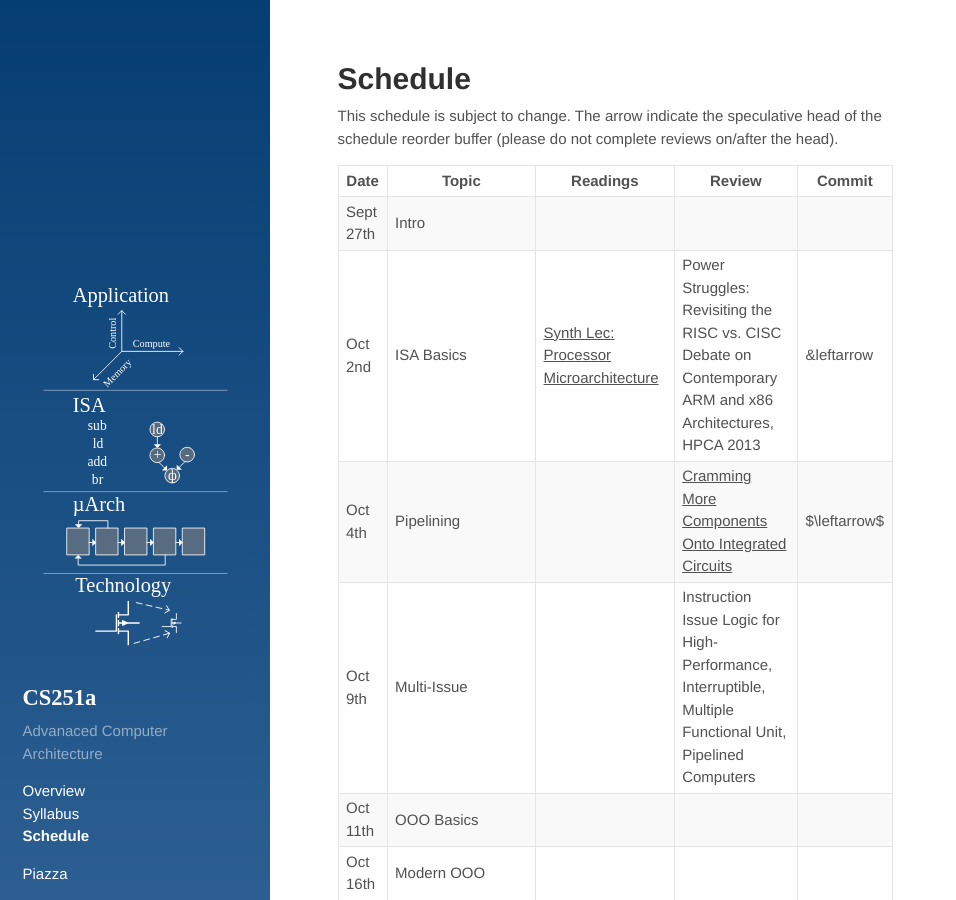
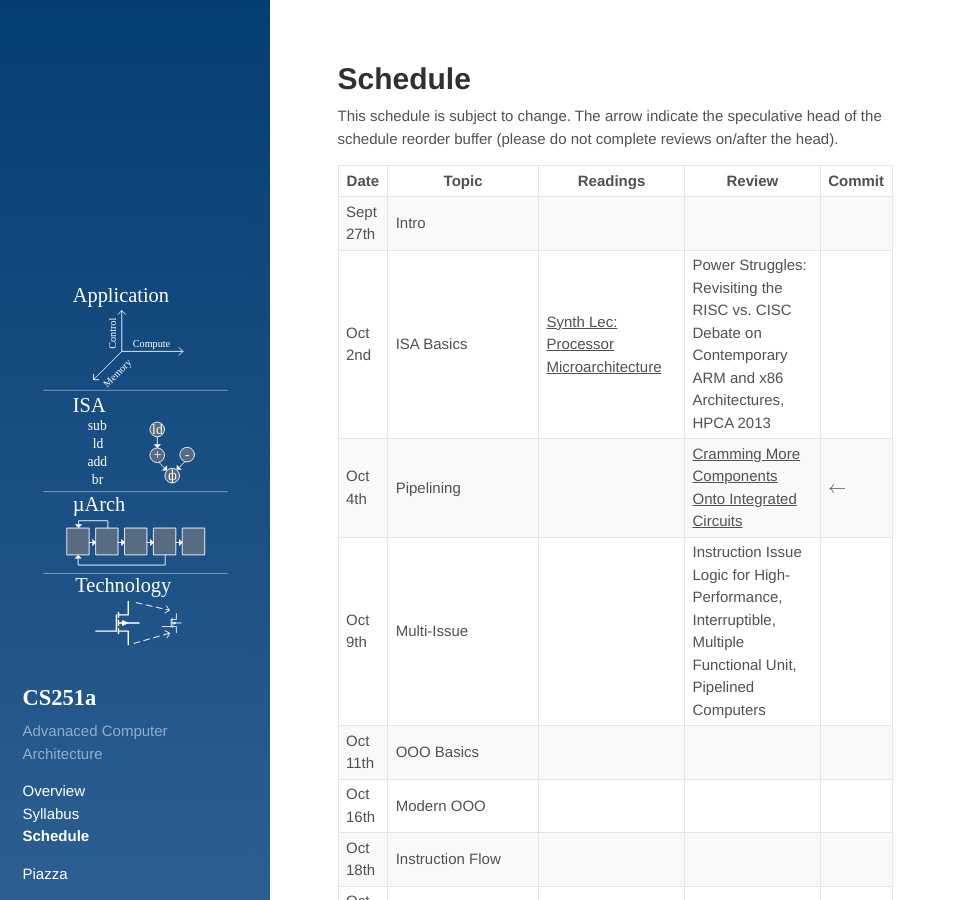
Before and after one commit to PolyArch/cs259, a Jekyll site: the page built from 02-schedule.md, in a window 1280 px wide and 900 px high. Shown: the whole window, without its empty margins (0-956 px from the left). Built offline with Jekyll 4.4.1, drawn with Linux system fonts in a browser that asks for light colours; formulas are drawn with MathJax 3; part of the change alters nothing that is shown.

```diff
--- a/02-schedule.md
+++ b/02-schedule.md
@@ -8,7 +8,7 @@ This schedule is subject to change.  The arrow indicate the speculative head of
 | Date      | Topic                                  | Readings                                                                      | Review                                                                                                     | Commit |
 |-----------|----------------------------------------|-------------------------------------------------------------------------------|------------------------------------------------------------------------------------------------------------|--------|
 | Sept 27th | Intro                                  |                                                                               |                                                                                                            |        |
-| Oct 2nd   | ISA Basics                             | [Synth Lec: Processor Microarchitecture][synth-proc-micro]                    | Power Struggles: Revisiting the RISC vs. CISC Debate on Contemporary ARM and x86 Architectures, HPCA 2013  | &leftarrow  |
+| Oct 2nd   | ISA Basics                             | [Synth Lec: Processor Microarchitecture][synth-proc-micro]                    | Power Struggles: Revisiting the RISC vs. CISC Debate on Contemporary ARM and x86 Architectures, HPCA 2013  |   |
 | Oct 4th   | Pipelining                             |                                                                               | [Cramming More Components Onto Integrated Circuits][moore65]                                               | $\leftarrow$       |
 | Oct 9th   | Multi-Issue                            |                                                                               | Instruction Issue Logic for High-Performance, Interruptible, Multiple Functional Unit, Pipelined Computers |        |
 | Oct 11th  | OOO Basics                             |                                                                               |                                                                                                            |        |
--- a/_includes/head.html
+++ b/_includes/head.html
@@ -15,6 +15,16 @@
   <link rel="stylesheet" href="{{ site.baseurl }}/public/css/hyde.css">
   <!-- <link rel="stylesheet" href="http://fonts.googleapis.com/css?family=PT+Sans:400,400italic,700|Abril+Fatface"> -->
 
+ <script type="text/x-mathjax-config">
+    MathJax.Hub.Config({
+      tex2jax: {
+        skipTags: ['script', 'noscript', 'style', 'textarea', 'pre'],
+        inlineMath: [['$','$']]
+      }
+    });
+  </script>
+  <script src="https://cdn.mathjax.org/mathjax/latest/MathJax.js?config=TeX-AMS-MML_HTMLorMML" type="text/javascript"></script>
+
   <!-- Icons -->
   <link rel="apple-touch-icon-precomposed" sizes="144x144" href="{{ site.baseurl }}/public/apple-touch-icon-144-precomposed.png">
   <!--  <link rel="shortcut icon" href="{{ site.baseurl }}/public/favicon.ico">   -->
```
